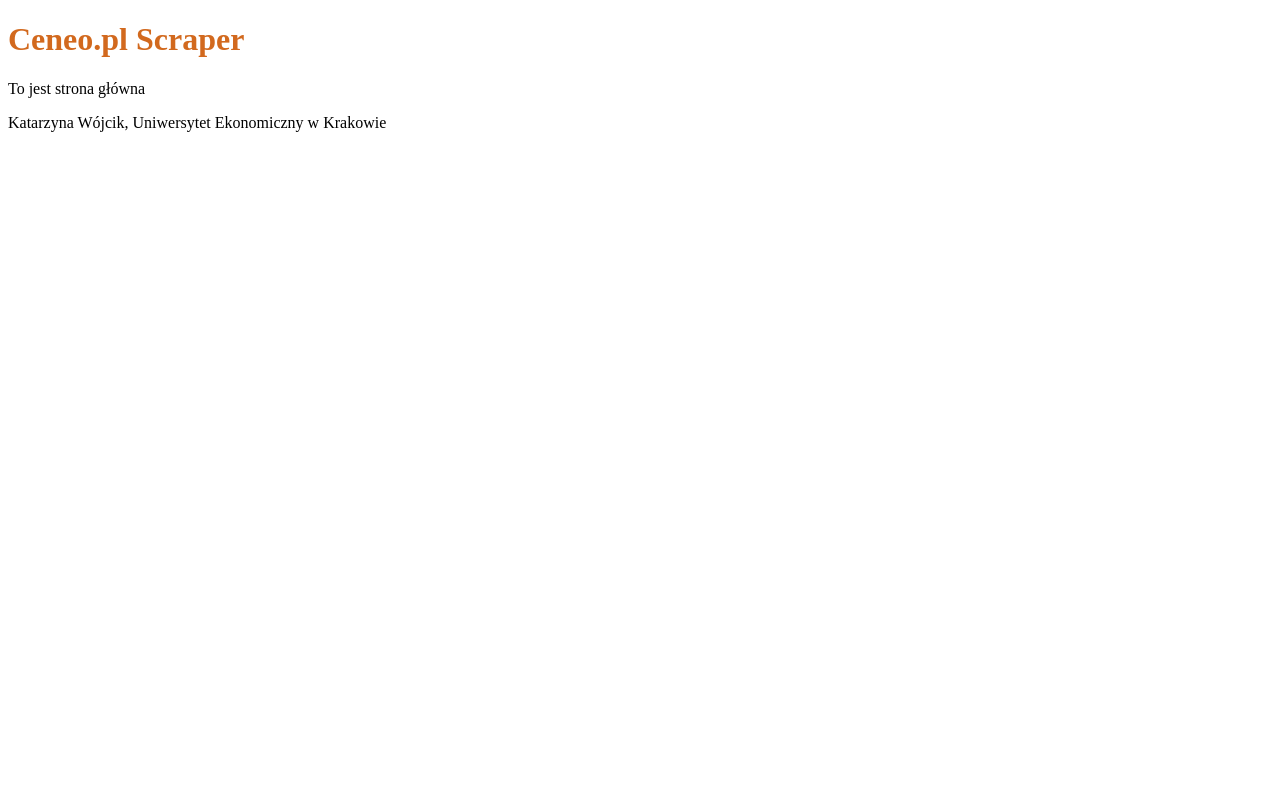
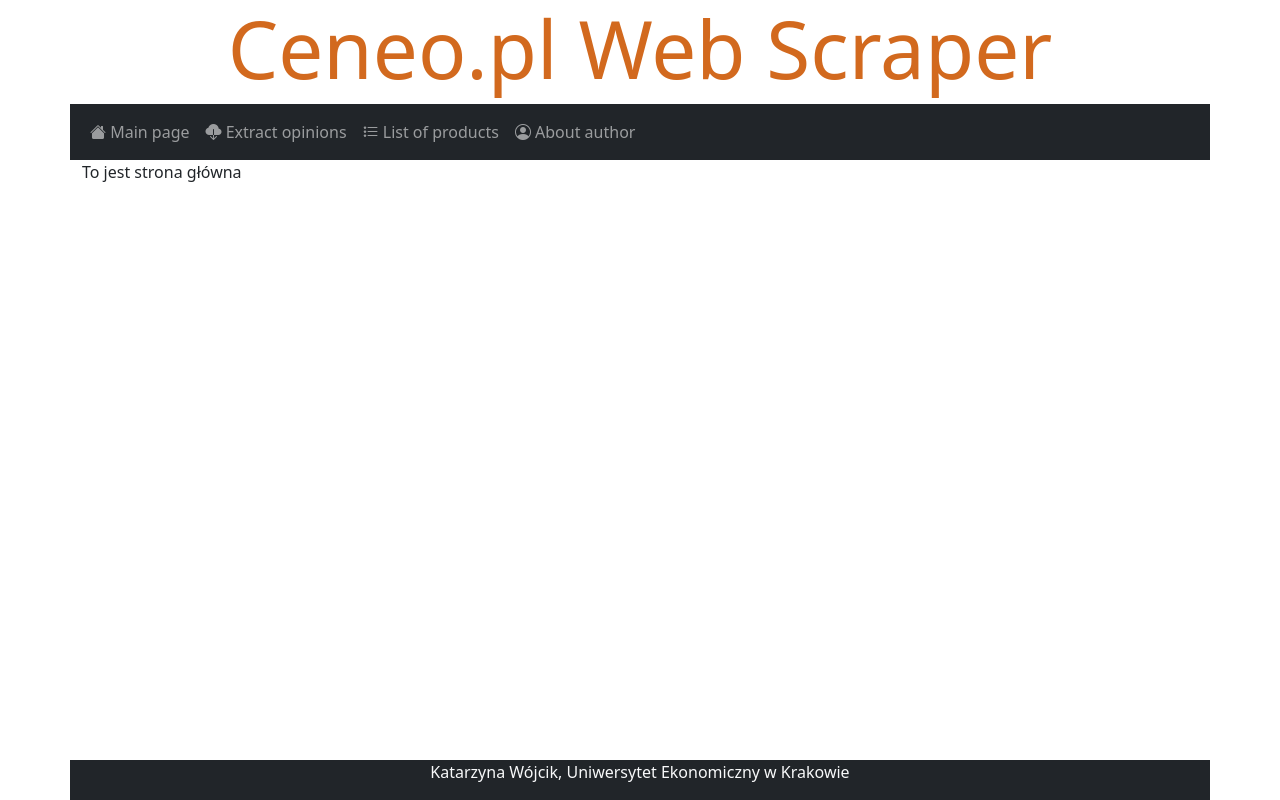
Before and after one commit to katwojuek/CeneoWebScraperS11, a Flask app: page / in a window 1280 px wide. Run offline with Flask 3, Linux system fonts and the light colour scheme.

Commit message:
2024-05-06 KW Homework

```diff
--- /dev/null
+++ b/app/templates/about.html
@@ -0,0 +1,4 @@
+{% extends 'base.html' %}
+{% block content %}
+    <p>To jest strona o autorze</p>
+{% endblock %}
--- a/app/templates/base.html
+++ b/app/templates/base.html
@@ -3,19 +3,47 @@
 <head>
     <meta charset="UTF-8">
     <meta name="viewport" content="width=device-width, initial-scale=1.0">
-    <link rel="stylesheet" type= "text/css" href="{{url_for('static', filename='style.css')}}">
-    <title>Ceneo Scraper</title>
+    <link href="https://cdn.jsdelivr.net/npm/bootstrap@5.3.3/dist/css/bootstrap.min.css" rel="stylesheet" integrity="sha384-QWTKZyjpPEjISv5WaRU9OFeRpok6YctnYmDr5pNlyT2bRjXh0JMhjY6hW+ALEwIH" crossorigin="anonymous">
+    <script src="https://cdn.jsdelivr.net/npm/bootstrap@5.3.3/dist/js/bootstrap.bundle.min.js" integrity="sha384-YvpcrYf0tY3lHB60NNkmXc5s9fDVZLESaAA55NDzOxhy9GkcIdslK1eN7N6jIeHz" crossorigin="anonymous"></script>
+    <link rel="stylesheet" href="https://cdn.jsdelivr.net/npm/bootstrap-icons@1.11.3/font/bootstrap-icons.min.css">
+    <link rel="stylesheet" type= "text/css" href="{{ url_for('static',filename='style.css') }}">
+    <title>Ceneo.pl Web Scraper</title>
 </head>
 <body>
-    <header>
-        <h1>Ceneo.pl Scraper</h1>
+    <header class="container text-center">
+        <h1 class="display-1">Ceneo.pl Web Scraper</h1>
     </header>
-    <section>
-        {% block content %}
-            <p>To jest plik bazowy</p>
-        {% endblock %}
+    <nav class="navbar navbar-expand-lg navbar-dark bg-dark container">
+        <div class="container-fluid">
+            <div class="collapse navbar-collapse" id="navbarSupportedContent">
+                <ul class="navbar-nav me-auto mb-2 mb-lg-0">
+                    <li class="nav-item">
+                        <a class="nav-link" href=""><i class="bi bi-house-fill"></i> Main page</a>
+                    </li>
+                    <li class="nav-item">
+                        <a class="nav-link" href=""><i class="bi bi-cloud-download-fill"></i>
+Extract opinions</a>
+                    </li>
+                    <li class="nav-item">
+                        <a class="nav-link" href=""><i class="bi bi-list-stars"></i> List of products</a>
+                    </li>
+                    <li class="nav-item">
+                        <a class="nav-link" href=""><i class="bi bi-person-circle"></i> About author</a>
+                    </li>
+                </ul>
+            </div>
+        </div>
+    </nav>
+    <section class="container">
+        <div class="row">
+            <div class="col">
+                {% block content %}
+                    <p>To jest plik bazowy</p>
+                {% endblock %}
+            </div>
+        </div>
     </section>
-    <footer>
+    <footer  class="container bg-dark text-light fixed-bottom text-center">
         <p>Katarzyna Wójcik, Uniwersytet Ekonomiczny w Krakowie</p>
     </footer>
 </body>
--- /dev/null
+++ b/app/templates/product.html
@@ -0,0 +1,4 @@
+{% extends 'base.html' %}
+{% block content %}
+    <p>To jest strona produktu {{product_id}}</p>
+{% endblock %}
--- /dev/null
+++ b/app/templates/products.html
@@ -0,0 +1,4 @@
+{% extends 'base.html' %}
+{% block content %}
+    <p>To jest strona z listą produktów</p>
+{% endblock %}
```
